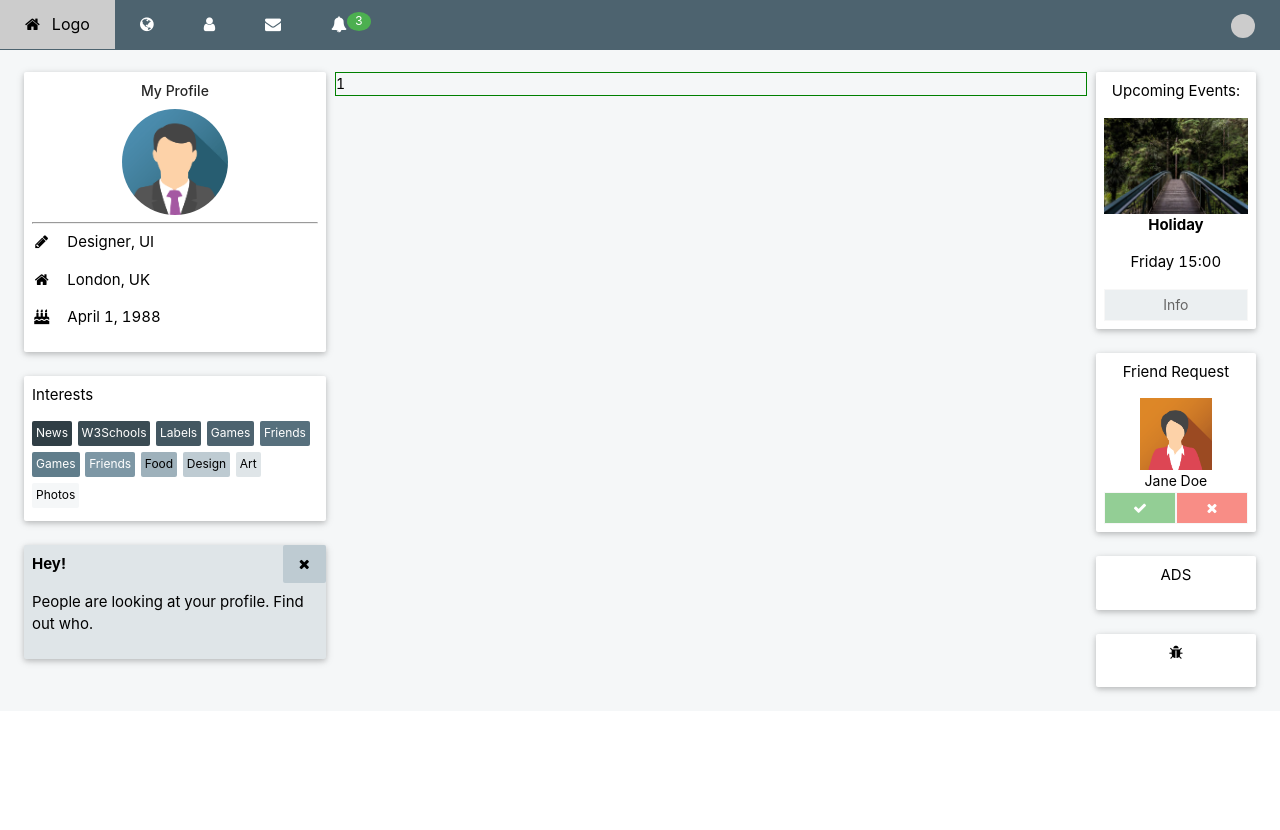
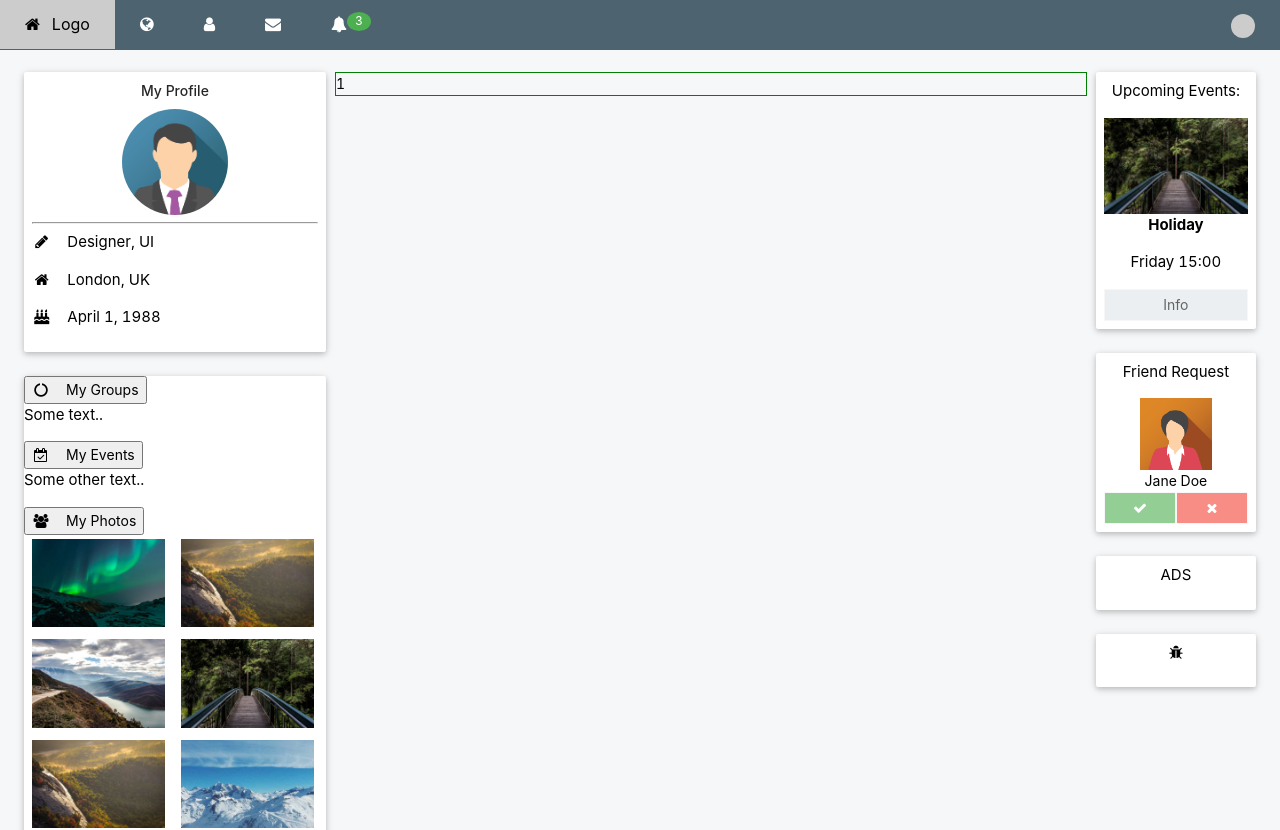
Before and after one commit to ravindrakumarkumawat/social-page, a React (Create React App) app: page / in a window 1280 px wide. Shown: the top 830 px of the page. Before the commit the page ends 800 px from the top, so only its background shows below. Built offline with nearby package versions, Linux system fonts and the light colour scheme.

Commit message:
gallery is showing

```diff
--- /dev/null
+++ b/src/components/Activities/index.js
@@ -0,0 +1,71 @@
+import React from "react";
+import NormalCard from "../common/NormalCard";
+import NormalImg from "../common/NormalImg";
+import Lights from "../../assets/images/lights.jpg";
+import Nature from "../../assets/images/nature.jpg";
+import Mountains from "../../assets/images/mountains.jpg";
+import Forest from "../../assets/images/forest.jpg";
+import Snow from "../../assets/images/snow.jpg";
+import NormalCol from "../common/NormalCol";
+import NormalRow from "../common/NormalRow";
+
+const Activities = () => {
+  return (
+    <NormalCard padding={false}>
+      <div className="card round">
+        <div className="white">
+          <button
+            onClick="myFunction('Demo1')"
+            className="button block theme-l1 left-align"
+          >
+            <i className="fa fa-circle-o-notch fa-fw margin-right"></i> My
+            Groups
+          </button>
+          <div id="Demo1" className="hide container">
+            <p>Some text..</p>
+          </div>
+          <button
+            onClick="myFunction('Demo2')"
+            className="button block theme-l1 left-align"
+          >
+            <i className="fa fa-calendar-check-o fa-fw margin-right"></i> My
+            Events
+          </button>
+          <div id="Demo2" className="hide container">
+            <p>Some other text..</p>
+          </div>
+          <button
+            onClick="myFunction('Demo3')"
+            className="button block theme-l1 left-align"
+          >
+            <i className="fa fa-users fa-fw margin-right"></i> My Photos
+          </button>
+          <div id="Demo3" className="hide container">
+            <NormalRow classNames={"flexWrap-between"}>
+              <NormalCol span={44}>
+                <NormalImg src={Lights} />
+              </NormalCol>
+              <NormalCol span={44} className="half">
+                <NormalImg src={Nature} />
+              </NormalCol>
+              <NormalCol span={44} className="half">
+                <NormalImg src={Mountains} />
+              </NormalCol>
+              <NormalCol span={44} className="half">
+                <NormalImg src={Forest} />
+              </NormalCol>
+              <NormalCol span={44} className="half">
+                <NormalImg src={Nature} />
+              </NormalCol>
+              <NormalCol span={44} className="half">
+                <NormalImg src={Snow} />
+              </NormalCol>
+            </NormalRow>
+          </div>
+        </div>
+      </div>
+    </NormalCard>
+  );
+};
+
+export default Activities;
--- a/src/components/Home/index.js
+++ b/src/components/Home/index.js
@@ -10,6 +10,7 @@ import UpcomingEvents from '../UpcomingEvents'
 import Profile from '../Profile'
 import Interest from '../Interests'
 import AlertBox from '../AlertBox'
+import Activities from '../Activities'
 
 const Home = () => {
   return (
@@ -17,6 +18,8 @@ const Home = () => {
       <NormalRow classNames="justifyBetween">
         <NormalCol span={5}>
           <Profile />
+          <div className="gap-2"></div>
+          <Activities />
           <div className="gap-2"></div>
           <Interest />
           <div className="gap-2"></div>
--- a/src/components/common/NormalCard/index.js
+++ b/src/components/common/NormalCard/index.js
@@ -4,6 +4,7 @@ import NormalCol from '../NormalCol'
 import './NormalCard.css'
 
 const NormalCard = ({
+  padding=true,
   borderRadius= true,
   background="bg-white",
   border=true,
@@ -13,7 +14,7 @@ const NormalCard = ({
   return (
     <NormalRow>
       <NormalCol span={24}>
-        <div className={`${background} ${border ? 'border': ''} ${shadow ? 'shadow': ''} ${borderRadius ? 'border-radius' : ''} padding-2`}>
+        <div className={`${background} ${border ? 'border': ''} ${shadow ? 'shadow': ''} ${borderRadius ? 'border-radius' : ''} ${padding ? 'padding-2' : ''}`}>
           {children}
         </div>
       </NormalCol>
--- a/src/components/common/NormalCol/NormalCol.module.css
+++ b/src/components/common/NormalCol/NormalCol.module.css
@@ -20,6 +20,12 @@
 
 .col-49 {
   width: 49%;
+}
+
+.col-44 {
+  width: 44%;
+  margin: .5rem;
+  margin-top: .25rem;
 }
 
 .col-9 {
--- a/src/components/common/NormalRow/NormalRow.module.css
+++ b/src/components/common/NormalRow/NormalRow.module.css
@@ -16,7 +16,7 @@
   justify-content: space-between;
 }
 
-.flexWrap {
+.flexWrap-between {
   flex-wrap: wrap;
 }
 
```
